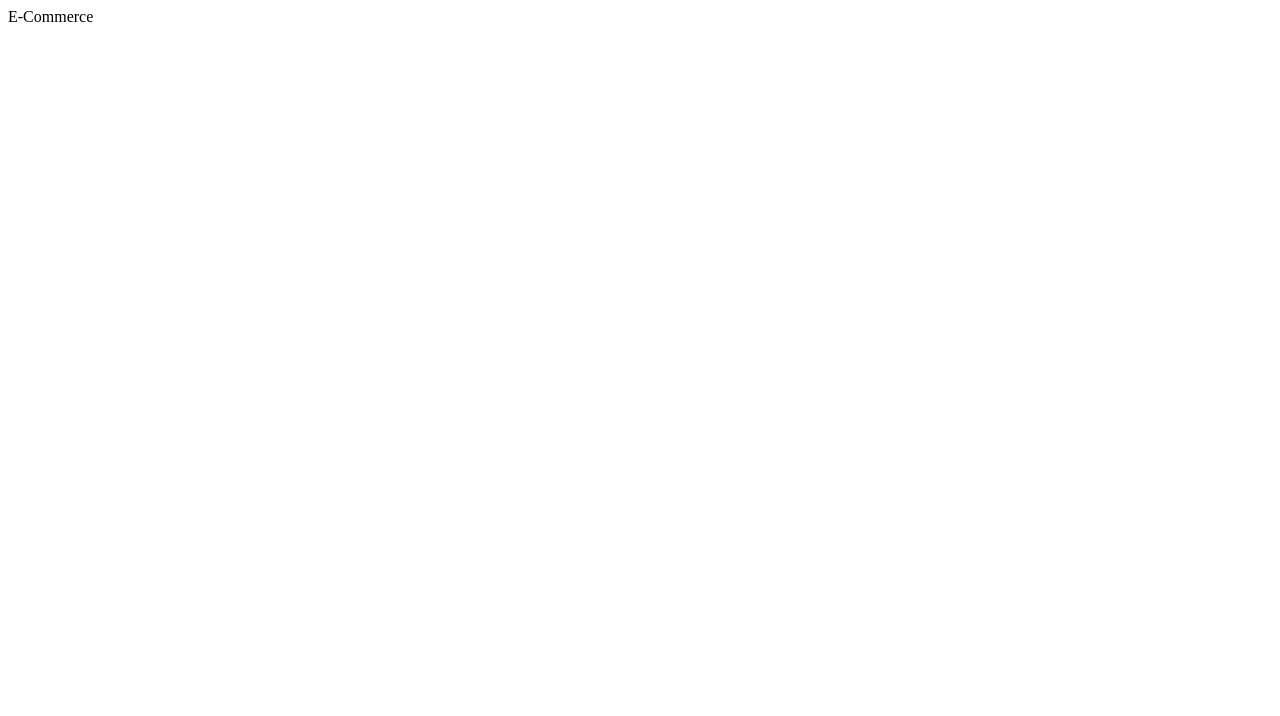
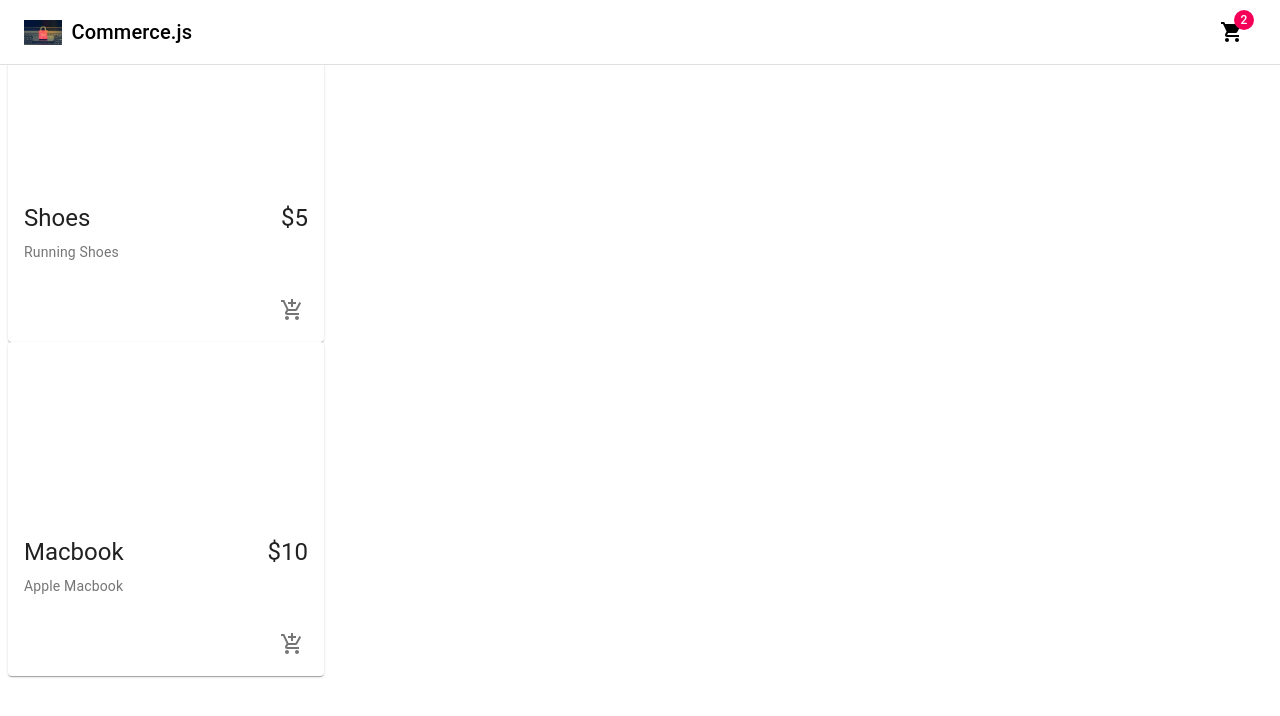
Before and after one commit to harshabhimireddy/e-commerce, a React (Create React App) app: page / in a window 1280 px wide. Shown: the top 716 px of the page. Built offline with nearby package versions, Linux system fonts and the light colour scheme.

Commit message:
Added and styles

```diff
--- a/src/App.js
+++ b/src/App.js
@@ -1,9 +1,11 @@
 import React from 'react';
+import { Navbar, Products} from './components';
 
 const App = () => {
     return (
         <div>
-            E-Commerce
+            <Navbar/>
+            <Products/>
         </div>
     );
 };
--- /dev/null
+++ b/src/components/Navbar/Navbar.jsx
@@ -0,0 +1,31 @@
+import React from 'react';
+import { AppBar, IconButton, Badge, Typography } from '@material-ui/core';
+import { Toolbar } from '@material-ui/core';
+import { ShoppingCart } from '@material-ui/icons';
+import logo from '../../assets/types-of-ecommerce.jpeg';
+
+import useStyles from './navbarStyles';
+const Navabr = () => {
+    const classes = useStyles();
+    return (
+        <>
+            <AppBar position="fixed" className={classes.appBar} color="inherit">
+                <Toolbar>
+                    <Typography variant="h6" className={classes.title} color="inherit">
+                        <img src={logo} alt="Commerce.js" height="25px" className={classes.image}/>
+                        Commerce.js
+                    </Typography>
+                    <div className={classes.grow}/>
+                    <div className={classes.button}>
+                        <IconButton aria-label="Show cart items" color="inherit">
+                            <Badge badgeContent={2} color="secondary"><ShoppingCart/></Badge>
+                        </IconButton>
+                    </div>
+                </Toolbar>
+            </AppBar>
+        </>
+    )
+};
+
+
+export default Navabr
--- /dev/null
+++ b/src/components/Navbar/navbarStyles.js
@@ -0,0 +1,68 @@
+import { makeStyles, fade } from '@material-ui/core/styles';
+
+const drawerWidth = 0;
+
+export default makeStyles((theme) => ({
+  appBar: {
+    boxShadow: 'none',
+    borderBottom: '1px solid rgba(0, 0, 0, 0.12)',
+    [theme.breakpoints.up('sm')]: {
+      width: `calc(100% - ${drawerWidth}px)`,
+      marginLeft: drawerWidth,
+    },
+  },
+  title: {
+    flexGrow: 1,
+    alignItems: 'center',
+    display: 'flex',
+    textDecoration: 'none',
+  },
+  image: {
+    marginRight: '10px',
+  },
+  menuButton: {
+    marginRight: theme.spacing(2),
+    [theme.breakpoints.up('sm')]: {
+      display: 'none',
+    },
+  },
+  grow: {
+    flexGrow: 1,
+  },
+  search: {
+    position: 'relative',
+    borderRadius: theme.shape.borderRadius,
+    backgroundColor: fade(theme.palette.common.white, 0.15),
+    '&:hover': {
+      backgroundColor: fade(theme.palette.common.white, 0.25),
+    },
+    marginRight: theme.spacing(2),
+    marginLeft: 0,
+    width: '100%',
+    [theme.breakpoints.up('sm')]: {
+      width: 'auto',
+    },
+  },
+  searchIcon: {
+    padding: theme.spacing(0, 2),
+    height: '100%',
+    position: 'absolute',
+    pointerEvents: 'none',
+    display: 'flex',
+    alignItems: 'center',
+    justifyContent: 'center',
+  },
+  inputRoot: {
+    color: 'inherit',
+  },
+  inputInput: {
+    padding: theme.spacing(1, 1, 1, 0),
+    // vertical padding + font size from searchIcon
+    paddingLeft: `calc(1em + ${theme.spacing(4)}px)`,
+    transition: theme.transitions.create('width'),
+    width: '100%',
+    [theme.breakpoints.up('md')]: {
+      width: '20ch',
+    },
+  },
+}));
--- a/src/components/Products/Product/Product.jsx
+++ b/src/components/Products/Product/Product.jsx
@@ -8,14 +8,14 @@ import {
   IconButton,
 } from "@material-ui/core";
 import { AddShoppingCart } from "@material-ui/icons";
-import useStyles from "./styles";
+import useStyles from "./productStyles";
 
 const Product = ({ product }) => {
   const classes = useStyles();
 
   return (
     <Card className={classes.root}>
-      <CardMedia className={classes.media} image="" title={product.name} />
+      <CardMedia className={classes.media} image={product.image} title={product.name} />
       <CardContent>
         <div className={classes.cardContent}>
           <Typography variant="h5" gutterBottom>
@@ -25,7 +25,7 @@ const Product = ({ product }) => {
             {product.price}
           </Typography>
         </div>
-        <Typography variant="h2" color="textSecondary">
+        <Typography variant="body2" color="textSecondary">
           {product.description}
         </Typography>
       </CardContent>
--- /dev/null
+++ b/src/components/Products/Product/productStyles.js
@@ -0,0 +1,19 @@
+import { makeStyles } from '@material-ui/core/styles';
+
+export default makeStyles(() => ({
+  root: {
+    maxWidth: '100%',
+  },
+  media: {
+    height: 0,
+    paddingTop: '56.25%', // 16:9
+  },
+  cardActions: {
+    display: 'flex',
+    justifyContent: 'flex-end',
+  },
+  cardContent: {
+    display: 'flex',
+    justifyContent: 'space-between',
+  },
+}));
--- a/src/components/Products/Products.jsx
+++ b/src/components/Products/Products.jsx
@@ -1,14 +1,17 @@
-import React from "recat";
-import Grid from "@material-ui/core";
+import React from "react";
+import { Grid } from "@material-ui/core";
 import Product from "./Product/Product";
+import useStyles from "./productsStyles";
 
 const products = [
-    { id: 1, name: 'Shoes', description: 'Running Shoes', price: '$5' },
-    { id: 2, name: 'Macbook', description: 'Apple Macbook', price: '$10' },
+    { id: 1, name: 'Shoes', description: 'Running Shoes', price: '$5', image: '' },
+    { id: 2, name: 'Macbook', description: 'Apple Macbook', price: '$10', image: '' },
 ];
 
 const Products = () => {
-  <main>
+  const classes = useStyles();
+  return(
+    <main>
     <Grid conatiner justify="center" spacing={4}>
         {products.map((product) => (
             <Grid item key={product.id} xs={12} sm={6} lg={3}>
@@ -16,7 +19,8 @@ const Products = () => {
             </Grid>
         ))}
     </Grid>
-  </main>;
+  </main>
+  );
 };
 
 export default Products;
--- /dev/null
+++ b/src/components/Products/productsStyles.js
@@ -0,0 +1,13 @@
+import { makeStyles } from '@material-ui/core/styles';
+
+export default makeStyles((theme) => ({
+  toolbar: theme.mixins.toolbar,
+  content: {
+    flexGrow: 1,
+    backgroundColor: theme.palette.background.default,
+    padding: theme.spacing(3),
+  },
+  root: {
+    flexGrow: 1,
+  },
+}));
--- /dev/null
+++ b/src/components/index.js
@@ -0,0 +1,2 @@
+export { default as Navbar }  from './Navbar/Navbar';
+export {default as Products } from './Products/Products';
```
Also changed, not shown: src/components/Products/Product/styles.js (deleted, +0 -19 lines), src/assets/types-of-ecommerce.jpeg (added).
